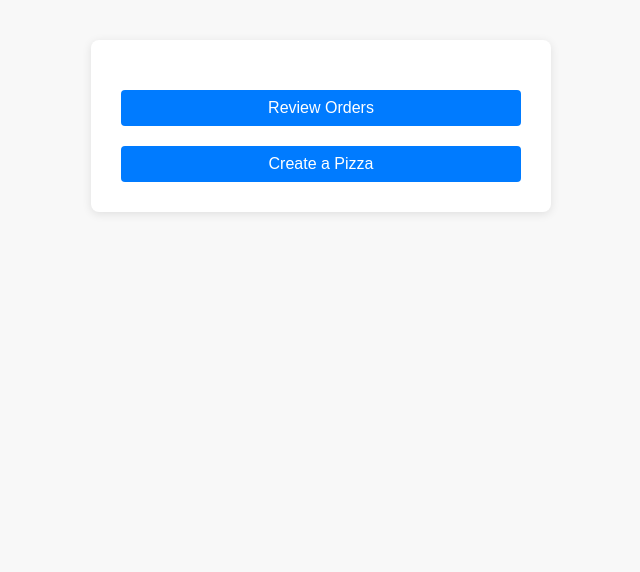
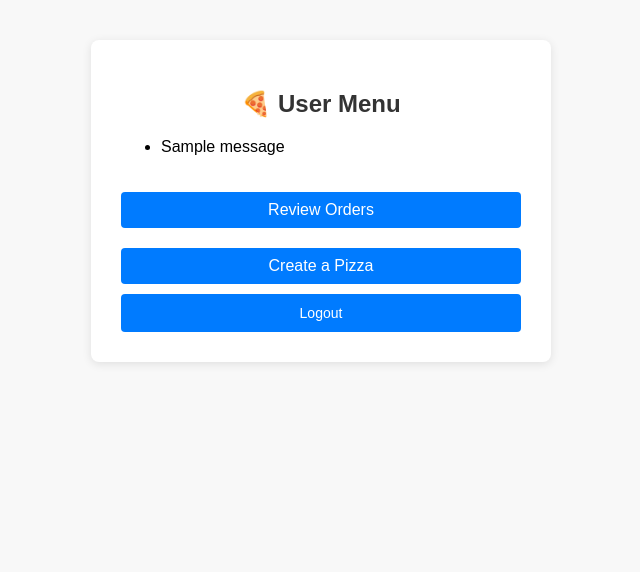
Before and after one commit to mattygi/pizzaproject, a Flask app: template pizzaApp-main/pizzaApp/templates/userMenu.html in a window 1280 px wide. Shown: the top 572 px of the page, without its empty margins (319-959 px from the left). Run offline with Flask 3, Linux system fonts and the light colour scheme; the template is opened without the code that fills it, so the values that code supplies are empty; one stand-in notice (Sample message) is shown.

Commit message:
Update userMenu.html

```diff
--- a/pizzaApp-main/pizzaApp/templates/userMenu.html
+++ b/pizzaApp-main/pizzaApp/templates/userMenu.html
@@ -2,20 +2,37 @@
 <html lang="en">
 <head>
   <meta charset="UTF-8">
-  <title>Admin Panel</title>
-  <link rel="stylesheet" href="../static/css/styles.css">
+  <title>User Menu</title>
+  <link rel="stylesheet" href="{{ url_for('static', filename='css/styles.css') }}">
 </head>
 <body>
   <div class="container">
-    <form method="get" action="reviewOrders.html">
+    <h2>🍕 User Menu</h2>
+
+    <!-- Display Flash Messages -->
+    {% with messages = get_flashed_messages() %}
+      {% if messages %}
+        <ul class="flash-messages">
+          {% for message in messages %}
+            <li>{{ message }}</li>
+          {% endfor %}
+        </ul>
+      {% endif %}
+    {% endwith %}
+
+    <form method="get" action="{{ url_for('review_order') }}">
       <input type="hidden" name="preset" value="review_orders">
       <button type="submit" class="btn login-btn" style="margin-top: 20px;">Review Orders</button>
     </form>
 
-    <form method="get" action="customize_pizza.html">
+    <form method="get" action="{{ url_for('customize_pizza') }}">
       <input type="hidden" name="preset" value="customize_pizza">
       <button type="submit" class="btn login-btn" style="margin-top: 20px;">Create a Pizza</button>
     </form>
+
+    <div class="button-group">
+      <a href="{{ url_for('logout') }}" class="small-btn logout-btn">Logout</a>
+    </div>
   </div>
 </body>
 </html>
```
